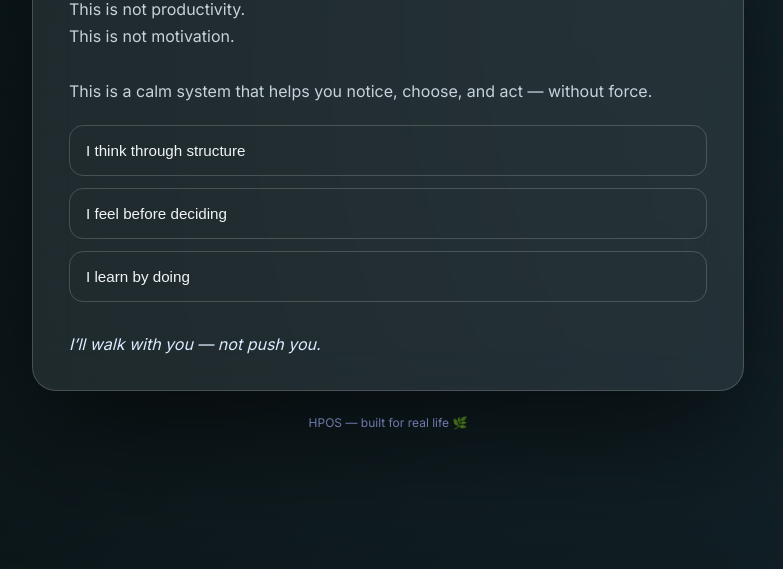
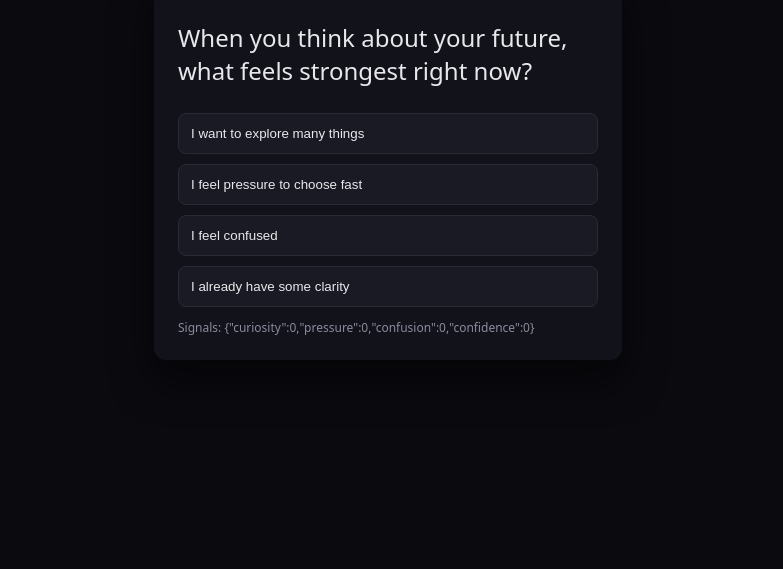
Before and after one commit to saivardhansai072-a11y/HPOS, a plain HTML site: page index.html in a window 1280 px wide. Shown: the part 231-800 px from the top of the page, without its empty margins (252-1035 px from the left). Drawn offline with Linux system fonts and the light colour scheme.

Commit message:
Refactor HTML structure and update styles
Hpos

```diff
--- a/index.html
+++ b/index.html
@@ -3,296 +3,217 @@
 <html lang="en">
 <head>
 <meta charset="UTF-8">
+<title>HPOS – Dynamic Question Engine</title>
 <meta name="viewport" content="width=device-width, initial-scale=1.0">
-<title>HPOS — Human Potential Operating System</title>
 
 <style>
-@import url('https://fonts.googleapis.com/css2?family=Inter:wght@300;400;500&display=swap');
-
-:root{
-  --bg1:#0f2027;
-  --bg2:#203a43;
-  --bg3:#2c5364;
-  --card:rgba(255,255,255,0.08);
-  --border:rgba(255,255,255,0.18);
-  --text:#f0f4f8;
-  --muted:#c7d2da;
-  --accent:#7dd3fc;
-  --accentGlow:rgba(125,211,252,.3);
-}
-
-*{box-sizing:border-box;margin:0;padding:0}
-
 body{
-  font-family:'Inter',system-ui;
-  min-height:100vh;
-  background:
-    linear-gradient(180deg,rgba(0,0,0,.4),rgba(0,0,0,.6)),
-    linear-gradient(135deg,var(--bg1),var(--bg2),var(--bg3));
-  color:var(--text);
+  margin:0;
+  font-family:system-ui,sans-serif;
+  background:#0a0a0f;
+  color:#e8e8ec;
   display:flex;
   justify-content:center;
   align-items:center;
+  height:100vh;
 }
-
-#app{
-  width:100%;
-  max-width:760px;
+.card{
+  width:420px;
+  background:#12121a;
   padding:24px;
+  border-radius:12px;
+  box-shadow:0 20px 40px rgba(0,0,0,.5);
 }
-
-.screen{
-  display:none;
-  opacity:0;
-  transform:translateY(16px);
-  transition:.6s ease;
-}
-
-.screen.active{
-  display:block;
-  opacity:1;
-  transform:none;
-}
-
-.card{
-  background:var(--card);
-  border:1px solid var(--border);
-  border-radius:24px;
-  padding:36px;
-  backdrop-filter:blur(20px);
-  box-shadow:0 40px 120px rgba(0,0,0,.6);
-}
-
-h1{
-  font-weight:300;
-  font-size:2rem;
-  margin-bottom:12px;
-}
-
-p{
-  color:var(--muted);
-  line-height:1.7;
-  margin-bottom:20px;
-}
-
+h2{font-weight:400;margin-bottom:16px}
 button{
   width:100%;
-  background:transparent;
-  border:1px solid var(--border);
-  color:var(--text);
-  padding:16px;
-  margin-bottom:12px;
-  border-radius:14px;
-  font-size:.95rem;
+  padding:12px;
+  margin-top:10px;
+  background:#1a1a24;
+  color:#e8e8ec;
+  border:1px solid #2a2a35;
+  border-radius:8px;
   cursor:pointer;
-  transition:.3s;
   text-align:left;
 }
-
-button:hover{
-  background:rgba(255,255,255,.12);
-  border-color:var(--accent);
-  box-shadow:0 0 30px var(--accentGlow);
-}
-
-.ai{
-  margin-top:20px;
-  font-style:italic;
-  color:#dbeafe;
-}
-
-ul{padding-left:18px}
-li{margin-bottom:10px}
-
-.progress{
-  position:fixed;
-  top:0;left:0;
-  height:3px;
-  background:linear-gradient(90deg,#7dd3fc,#38bdf8);
-  transition:.4s;
-}
-
-.footer{
-  margin-top:24px;
-  font-size:.75rem;
-  color:#a5b4fc;
-  text-align:center;
-}
+button:hover{background:#2a2a35}
+.small{font-size:12px;color:#8b8b9e;margin-top:12px}
 </style>
 </head>
 
 <body>
-<div class="progress" id="bar"></div>
-
-<div id="app">
-
-<!-- BOOT -->
-<div id="boot" class="screen active card">
-  <h1>HPOS</h1>
-  <p>
-    This is not productivity.<br>
-    This is not motivation.<br><br>
-    This is a calm system that helps you notice,
-    choose, and act — without force.
-  </p>
-  <button onclick="HPOS.start('logic')">I think through structure</button>
-  <button onclick="HPOS.start('emotion')">I feel before deciding</button>
-  <button onclick="HPOS.start('action')">I learn by doing</button>
-  <div class="ai">I’ll walk with you — not push you.</div>
-</div>
-
-<!-- QUESTIONS -->
-<div id="question" class="screen card">
-  <h1 id="qText"></h1>
-  <div id="qOptions"></div>
-  <div class="ai" id="aiLine"></div>
-</div>
-
-<!-- MIRROR -->
-<div id="mirror" class="screen card">
-  <h1>This is what I notice</h1>
-  <ul id="mirrorList"></ul>
-  <p>Does this feel true for you?</p>
-  <button onclick="HPOS.confirm(true)">Yes</button>
-  <button onclick="HPOS.confirm(false)">Not fully</button>
-</div>
-
-<!-- PROBLEM -->
-<div id="problem" class="screen card">
-  <h1>Your central friction</h1>
-  <p id="problemText"></p>
-  <button onclick="HPOS.plan()">Work with this</button>
-</div>
-
-<!-- PLAN -->
-<div id="plan" class="screen card">
-  <h1>Gentle execution</h1>
-  <ul id="planList"></ul>
-  <div class="ai">
-    We’ll move slowly. Real change doesn’t rush.
-  </div>
-</div>
-
-<div class="footer">
-  HPOS — built for real life 🌿
-</div>
-
+<div class="card">
+  <h2 id="question"></h2>
+  <div id="options"></div>
+  <div class="small" id="debug"></div>
 </div>
 
 <script>
-const HPOS={
-  path:null,
+/* =========================
+   DATABASE (IndexedDB)
+========================= */
+let db;
+const DB_NAME = "hposDB";
+
+const openDB = () => new Promise((resolve) => {
+  const req = indexedDB.open(DB_NAME,1);
+  req.onupgradeneeded = e => {
+    db = e.target.result;
+    db.createObjectStore("state",{keyPath:"id"});
+  };
+  req.onsuccess = e => {
+    db = e.target.result;
+    resolve();
+  };
+});
+
+const saveState = (state) => {
+  const tx = db.transaction("state","readwrite");
+  tx.objectStore("state").put(state);
+};
+
+const loadState = () => new Promise((resolve)=>{
+  const tx = db.transaction("state","readonly");
+  const req = tx.objectStore("state").get("user");
+  req.onsuccess = () => resolve(req.result || null);
+});
+
+/* =========================
+   INTERNAL STATE
+========================= */
+let STATE = {
+  id:"user",
   step:0,
-  mind:{depth:0,action:0,avoid:0,emotion:0},
-  questions:[
-    {
-      q:"When life feels unclear, you usually…",
-      o:[
-        {t:"Think until it makes sense",e:{depth:2}},
-        {t:"Wait for clarity",e:{avoid:2}},
-        {t:"Act anyway",e:{action:2}},
-        {t:"Feel my way",e:{emotion:2}}
-      ]
-    },
-    {
-      q:"You learn something meaningful. Then…",
-      o:[
-        {t:"I store it for later",e:{avoid:2}},
-        {t:"I try it quickly",e:{action:2}},
-        {t:"I refine it mentally",e:{depth:2}},
-        {t:"I talk about it",e:{emotion:1}}
-      ]
-    },
-    {
-      q:"What hurts more?",
-      o:[
-        {t:"Acting wrong",e:{avoid:2}},
-        {t:"Staying stuck",e:{action:2}},
-        {t:"Not understanding",e:{depth:2}},
-        {t:"Feeling disconnected",e:{emotion:2}}
-      ]
-    }
-  ],
-  ai:[
-    "I’m listening carefully.",
-    "No judgement here.",
-    "Patterns take time to surface."
-  ],
-
-  start(p){
-    this.path=p;
-    this.step=0;
-    this.show("question");
-    this.render();
-  },
-
-  render(){
-    const q=this.questions[this.step];
-    qText.innerText=q.q;
-    qOptions.innerHTML="";
-    q.o.forEach(opt=>{
-      const b=document.createElement("button");
-      b.innerText=opt.t;
-      b.onclick=()=>this.answer(opt);
-      qOptions.appendChild(b);
-    });
-    aiLine.innerText=this.ai[Math.floor(Math.random()*this.ai.length)];
-    bar.style.width=((this.step+1)/this.questions.length)*100+"%";
-  },
-
-  answer(opt){
-    Object.keys(opt.e).forEach(k=>this.mind[k]+=opt.e[k]);
-    this.step++;
-    if(this.step<this.questions.length) this.render();
-    else this.mirror();
-  },
-
-  mirror(){
-    this.show("mirror");
-    mirrorList.innerHTML="";
-    if(this.mind.depth>this.mind.action)
-      mirrorList.innerHTML+="<li>You seek clarity before movement.</li>";
-    if(this.mind.avoid>1)
-      mirrorList.innerHTML+="<li>You wait until certainty arrives.</li>";
-    if(this.mind.action>1)
-      mirrorList.innerHTML+="<li>You grow through action.</li>";
-    if(this.mind.emotion>1)
-      mirrorList.innerHTML+="<li>Your feelings guide your choices.</li>";
-  },
-
-  confirm(ok){
-    if(!ok){ this.step=0; this.show("question"); this.render(); return; }
-    this.problem();
-  },
-
-  problem(){
-    this.show("problem");
-    problemText.innerText=
-      "Learning gives you comfort, but action waits for certainty. " +
-      "Your growth pauses at the moment of execution.";
-  },
-
-  plan(){
-    this.show("plan");
-    planList.innerHTML="";
-    [
-      "Week 1: Notice where you delay.",
-      "Week 2: Act once without certainty.",
-      "Week 3: Observe consequences calmly.",
-      "Week 4: Adjust — not judge."
-    ].forEach(t=>{
-      const li=document.createElement("li");
-      li.innerText=t;
-      planList.appendChild(li);
-    });
-  },
-
-  show(id){
-    document.querySelectorAll(".screen").forEach(s=>s.classList.remove("active"));
-    document.getElementById(id).classList.add("active");
+  history:[],
+  signals:{
+    curiosity:0,
+    pressure:0,
+    confusion:0,
+    confidence:0
   }
 };
+
+/* =========================
+   ROOT QUESTION
+========================= */
+const ROOT = {
+  text:"When you think about your future, what feels strongest right now?",
+  options:[
+    {text:"I want to explore many things",effects:{curiosity:2}},
+    {text:"I feel pressure to choose fast",effects:{pressure:2}},
+    {text:"I feel confused",effects:{confusion:2}},
+    {text:"I already have some clarity",effects:{confidence:2}}
+  ]
+};
+
+/* =========================
+   QUESTION GENERATOR
+========================= */
+function generateQuestion(){
+  const s = STATE.signals;
+
+  if(s.confusion>=3){
+    return make(
+      "What usually creates confusion for you?",
+      [
+        {text:"Too many options",effects:{confusion:1}},
+        {text:"Fear of wrong choice",effects:{pressure:1}},
+        {text:"Lack of guidance",effects:{confusion:1}},
+        {text:"Overthinking",effects:{confusion:2}}
+      ]
+    );
+  }
+
+  if(s.pressure>=3){
+    return make(
+      "Where does this pressure mostly come from?",
+      [
+        {text:"Family",effects:{pressure:2}},
+        {text:"Comparing with others",effects:{pressure:1}},
+        {text:"Fear of future",effects:{confusion:1}},
+        {text:"Time",effects:{pressure:2}}
+      ]
+    );
+  }
+
+  if(s.curiosity>=3){
+    return make(
+      "What attracts your attention the most?",
+      [
+        {text:"Understanding systems",effects:{curiosity:1}},
+        {text:"Creating things",effects:{confidence:1}},
+        {text:"Helping people",effects:{confidence:1}},
+        {text:"Learning randomly",effects:{curiosity:1}}
+      ]
+    );
+  }
+
+  if(s.confidence>=3){
+    return make(
+      "What gives you this confidence?",
+      [
+        {text:"Past success",effects:{confidence:1}},
+        {text:"Clear interest",effects:{curiosity:1}},
+        {text:"Skill I have",effects:{confidence:1}},
+        {text:"People feedback",effects:{pressure:1}}
+      ]
+    );
+  }
+
+  return make(
+    "How do you usually act when unsure?",
+    [
+      {text:"Wait",effects:{confusion:1}},
+      {text:"Ask someone",effects:{pressure:1}},
+      {text:"Try anyway",effects:{confidence:1}},
+      {text:"Avoid it",effects:{confusion:1}}
+    ]
+  );
+}
+
+function make(text,options){
+  return {text,options};
+}
+
+/* =========================
+   RENDER
+========================= */
+function render(q){
+  document.getElementById("question").innerText=q.text;
+  const optDiv=document.getElementById("options");
+  optDiv.innerHTML="";
+  q.options.forEach(o=>{
+    const b=document.createElement("button");
+    b.innerText=o.text;
+    b.onclick=()=>answer(o);
+    optDiv.appendChild(b);
+  });
+  document.getElementById("debug").innerText=
+    "Signals: "+JSON.stringify(STATE.signals);
+}
+
+/* =========================
+   ANSWER HANDLER
+========================= */
+function answer(option){
+  STATE.step++;
+  STATE.history.push(option.text);
+  Object.entries(option.effects).forEach(([k,v])=>{
+    STATE.signals[k]+=v;
+  });
+  saveState(STATE);
+  render(generateQuestion());
+}
+
+/* =========================
+   INIT
+========================= */
+(async()=>{
+  await openDB();
+  const saved=await loadState();
+  if(saved) STATE=saved;
+  render(STATE.step===0?ROOT:generateQuestion());
+})();
 </script>
-
 </body>
 </html>
```
